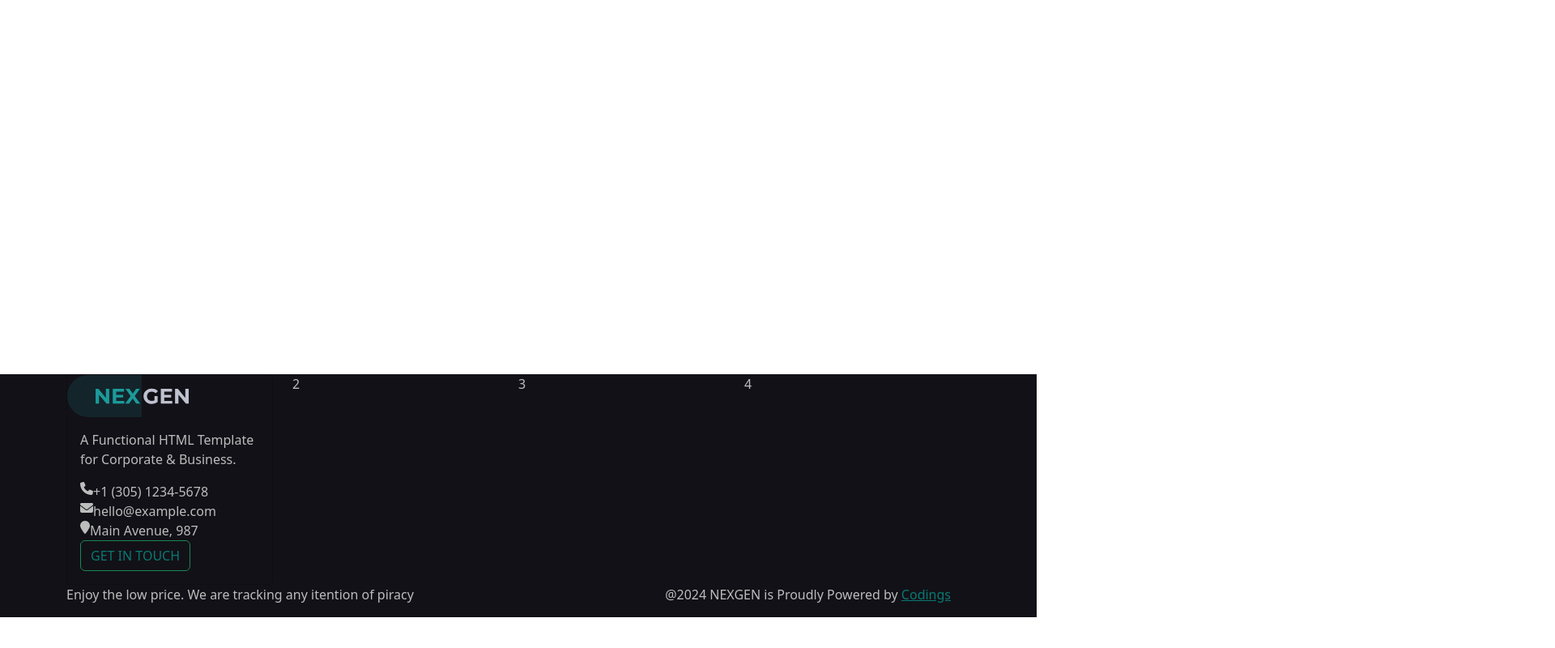
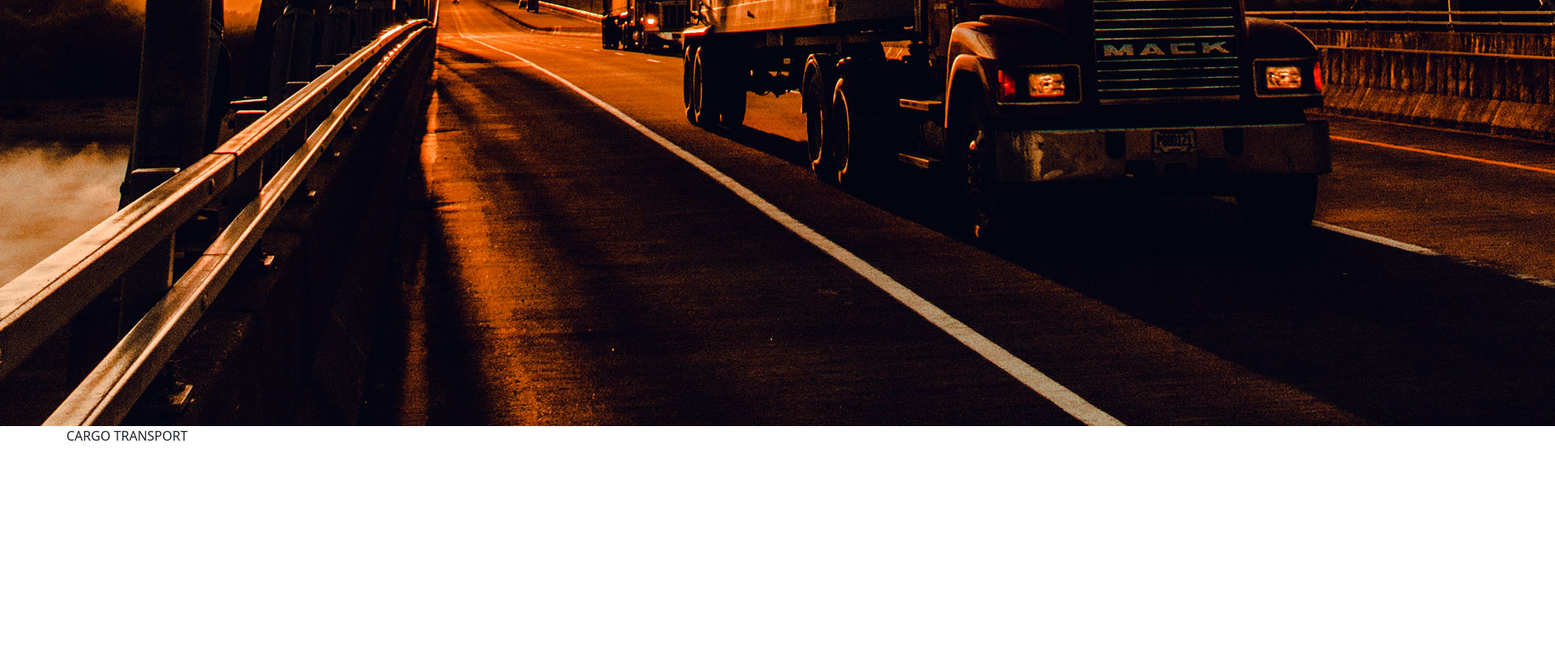
Before and after one commit to davide-piarulli/proj-html-vuejs, a Vue app: page / in a window 1280 px wide. Shown: the part 672-1472 px from the top of the page at 81% size, 1920 px wide, since content can reach past the window. Before the commit the page ends 1434 px from the top, so only its background shows below. Built offline with nearby package versions, Linux system fonts and the light colour scheme.

Commit message:
starting MAIN

```diff
--- a/src/components/Main.vue
+++ b/src/components/Main.vue
@@ -3,11 +3,21 @@ export default {};
 </script>
 
 <template>
-  <div class="container"></div>
+  <!-- JUMBOTRON -->
+  <section id="jumbotron">
+    <img src="../assets/img/bg-9.jpg" alt="background image" />
+    <div class="container">
+      <p>CARGO TRANSPORT</p>
+    </div>
+  </section>
+  <!-- JUMBOTRON -->
 </template>
 
 <style lang="scss" scoped>
 .container {
   height: 1000px;
+  img {
+    width: 100%;
+  }
 }
 </style>
```
